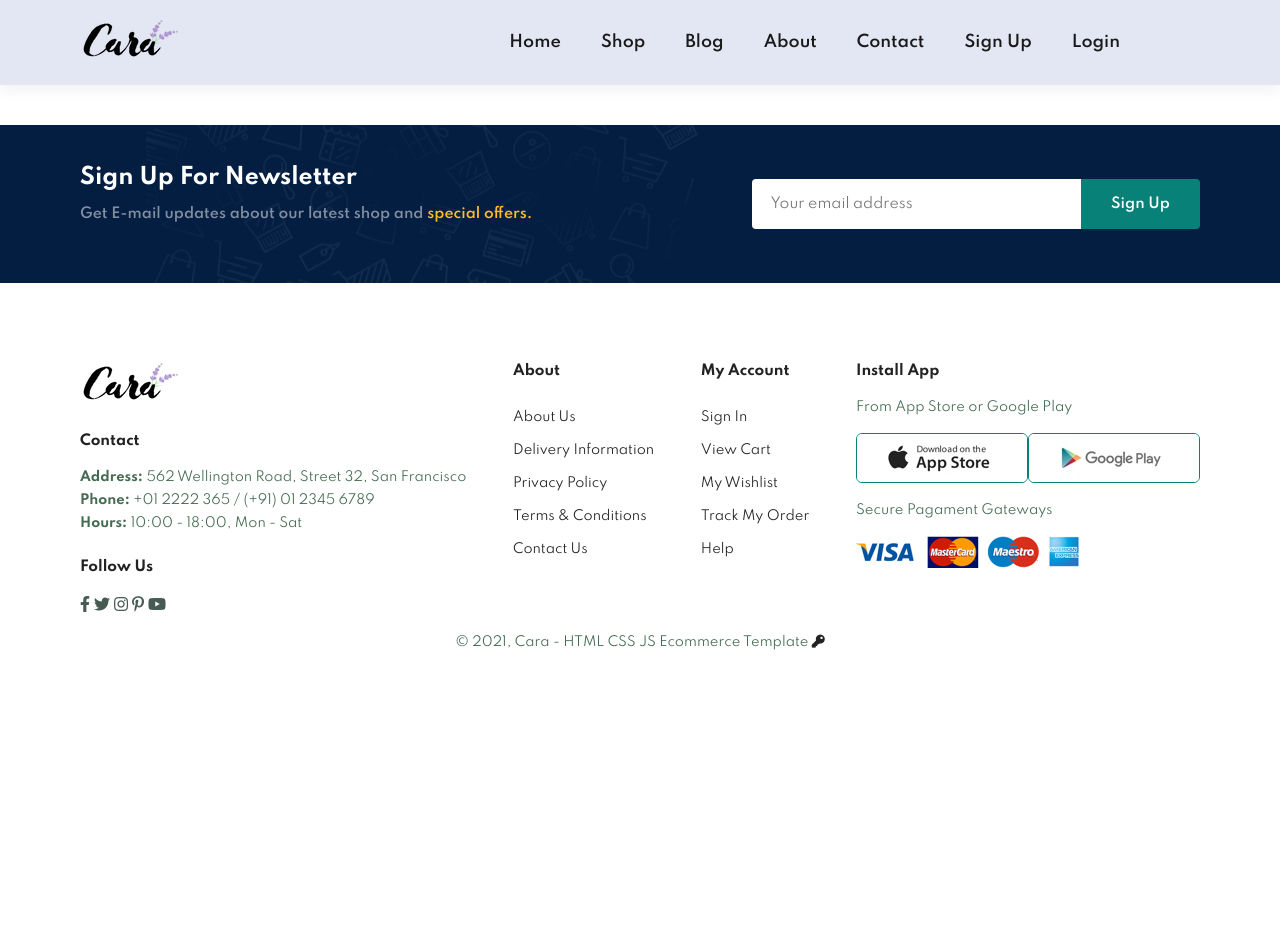
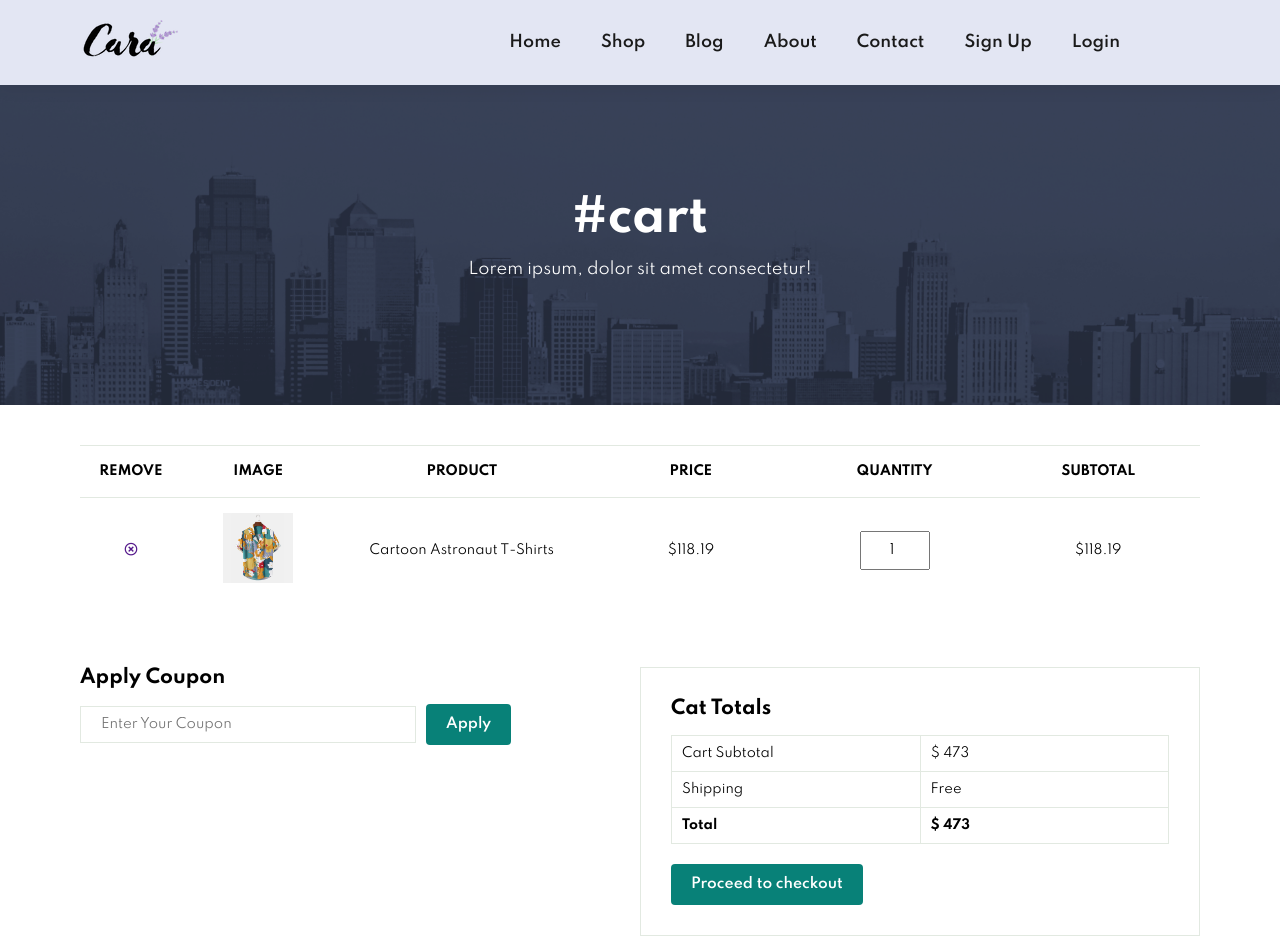
Before and after one commit to IgorFZ/ecommerce, a Vue app in the folder frontend/: page /cart in a window 1280 px wide. Shown: the top 952 px of the page. Before the commit the page ends 800 px from the top, so only its background shows below. Built offline with nearby package versions, Linux system fonts and the light colour scheme.

Commit message:
Cart Page

```diff
--- /dev/null
+++ b/frontend/src/components/pages/CartPage.vue
@@ -0,0 +1,70 @@
+<template lang="">
+    <div>
+        <section id="page-header" class="about-header">
+            <h2>#cart</h2>
+            <p>Lorem ipsum, dolor sit amet consectetur!</p>
+        </section>
+
+        <section id="cart" class="section-p1">
+            <table width="100%">
+                <thead>
+                    <tr>
+                        <td>Remove</td>
+                        <td>Image</td>
+                        <td>Product</td>
+                        <td>Price</td>
+                        <td>Quantity</td>
+                        <td>Subtotal</td>
+                    </tr>
+                </thead>
+                <tbody>
+                    <tr>
+                        <td><a href=""><i class="far fa-times-circle"></i></a></td>
+                        <td><img src="/src/assets/img/products/f1.jpg" alt=""></td>
+                        <td>Cartoon Astronaut T-Shirts</td>
+                        <td>$118.19</td>
+                        <td><input type="number" value="1"></td>
+                        <td>$118.19</td>
+                    </tr>
+                </tbody>
+            </table>
+        </section>
+
+        <section id="cart-add" class="section-p1">
+            <div id="coupon">
+                <h3>Apply Coupon</h3>
+                <div>
+                    <input type="text" placeholder="Enter Your Coupon">
+                    <button class="normal">Apply</button>
+                </div>
+            </div>
+
+            <div id="subtotal">
+                <h3>Cat Totals</h3>
+                <table>
+                    <tr>
+                        <td>Cart Subtotal</td>
+                        <td>$ 473</td>
+                    </tr>
+                    <tr>
+                        <td>Shipping</td>
+                        <td>Free</td>
+                    </tr>
+                    <tr>
+                        <td><strong>Total</strong></td>
+                        <td><strong>$ 473</strong></td>
+                    </tr>
+                </table>
+                <button class="normal">Proceed to checkout</button>
+            </div>
+        </section>
+    </div>
+</template>
+<script>
+export default {
+
+}
+</script>
+<style lang="">
+
+</style>
--- a/frontend/src/router/index.js
+++ b/frontend/src/router/index.js
@@ -6,6 +6,7 @@ import Shop from '../components/pages/ShopPage.vue'
 import Product from '../components/pages/ProductPage.vue'
 import About from '../components/pages/AboutPage.vue'
 import Contact from '../components/pages/ContactPage.vue'
+import Cart from '../components/pages/CartPage.vue'
 
 import Login from '../components/devise/session/Login.vue'
 import SignUp from '../components/devise/registration/SignUp.vue'
@@ -31,6 +32,8 @@ const routes = [
     { path: '/about', name: 'About', component: About },
 
     { path: '/contact', name: 'Contact', component: Contact },
+
+    { path: '/cart', name: 'Cart', component: Cart },
 ]
 
 const router = createRouter({
```
